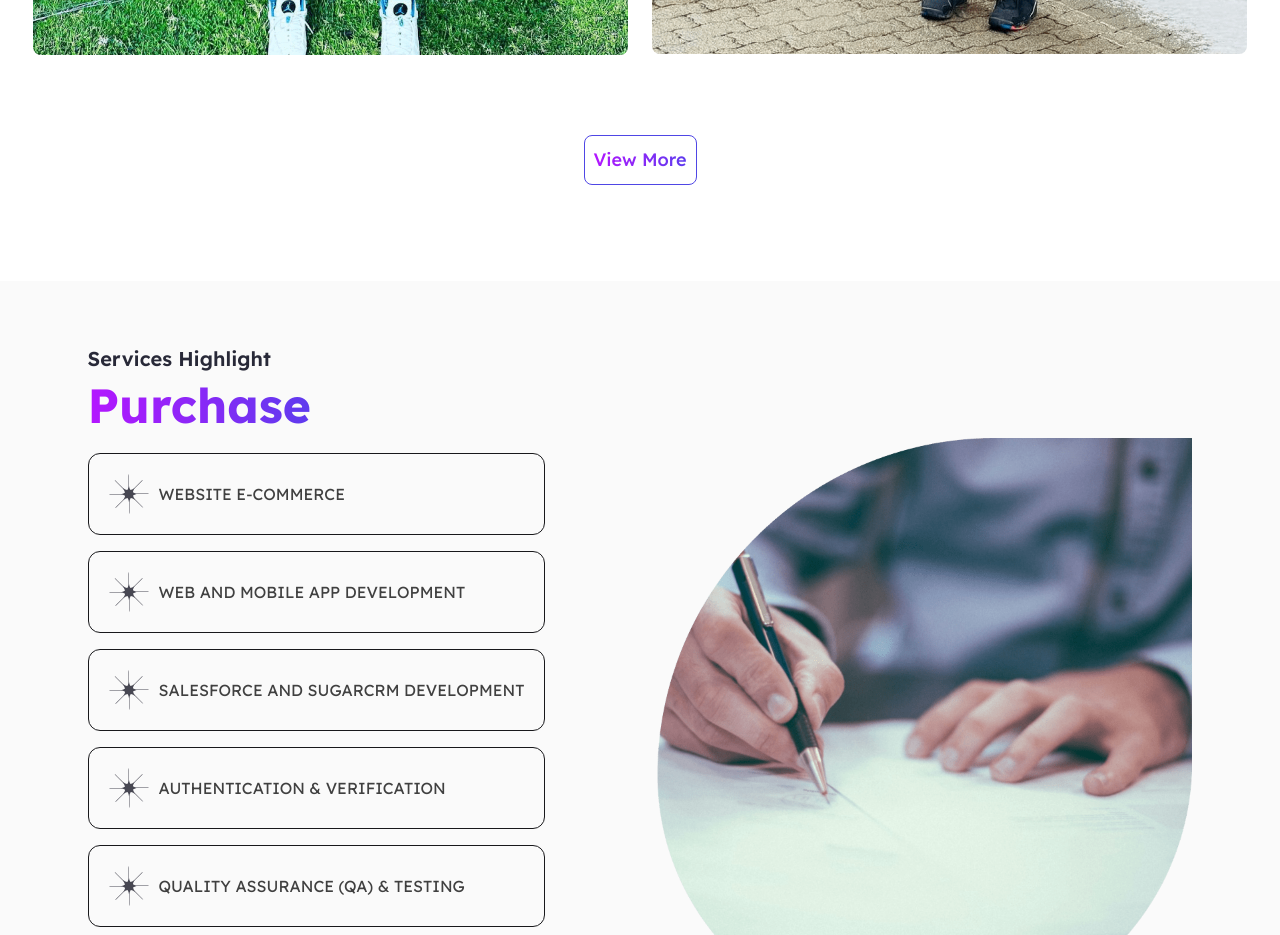
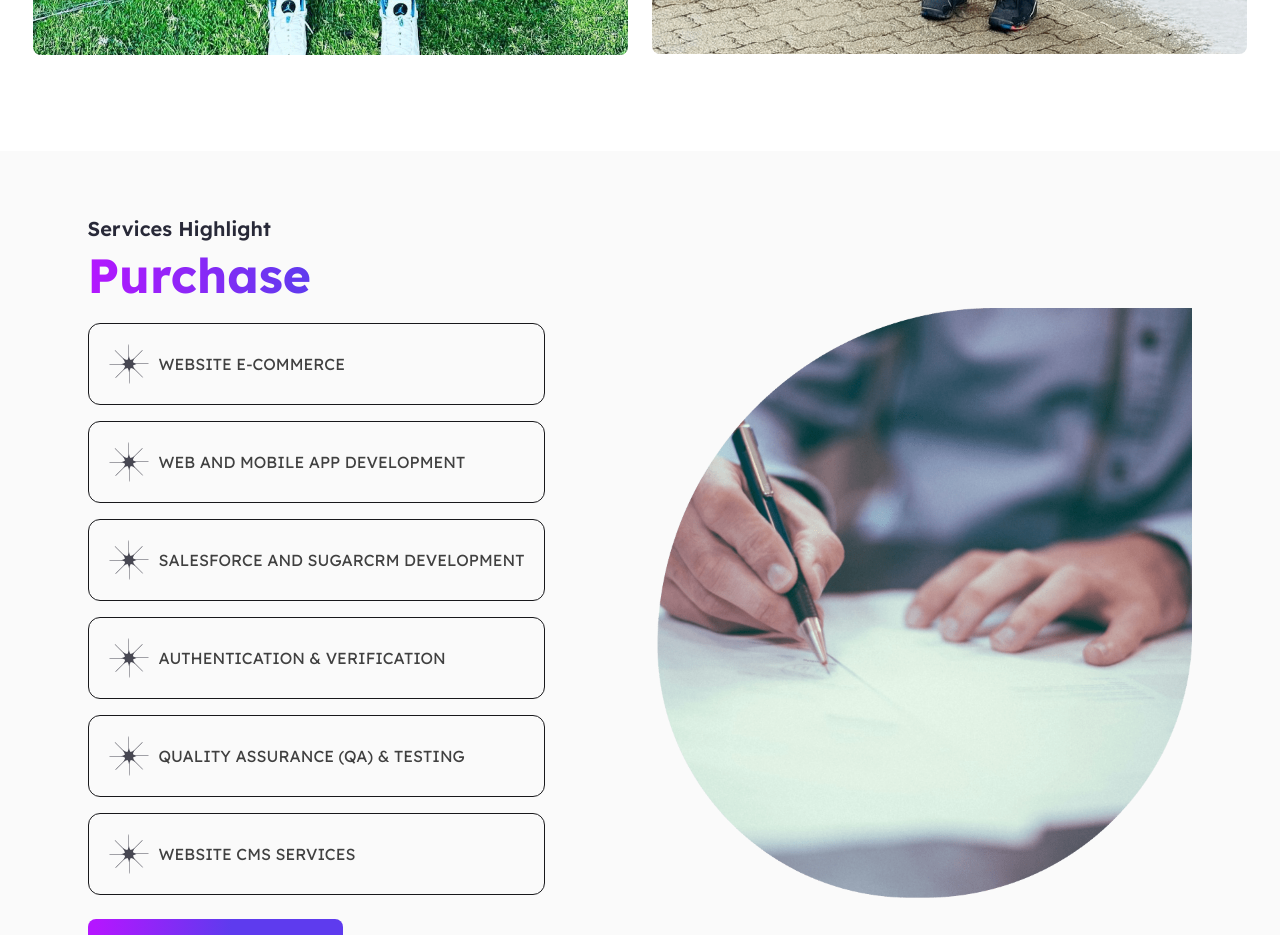
Before and after one commit to adnanghaffar07/adnanghaffar, a Next.js app: page / in a window 1280 px wide. Shown: the part 5560-6495 px from the top of the page. Built offline with nearby package versions, Linux system fonts and the light colour scheme.

Commit message:
commented view more button

```diff
--- a/app/components/LifeStyle.tsx
+++ b/app/components/LifeStyle.tsx
@@ -344,13 +344,13 @@ const LifeStyle = () => {
           )}
         </div>
 
-        {selected === "travelling" && (
+        {/* {selected === "travelling" && (
           <button className="flex justify-center items-center w-[82px] sm:w-[113px] h-[34px] sm:h-[50px] mt-20 sm:text-lg font-medium leading-tight rounded-lg border border-indigo-600 border-solid bg-indigo-600 bg-opacity-0 max-md:mt-10 text-xs">
             <p className="self-stretch my-auto bg-clip-text text-transparent bg-gradient-to-r from-[#B416FF] to-[#5E3BEE]">
               View More
             </p>
           </button>
-        )}
+        )} */}
       </div>
     </section>
   );
```
